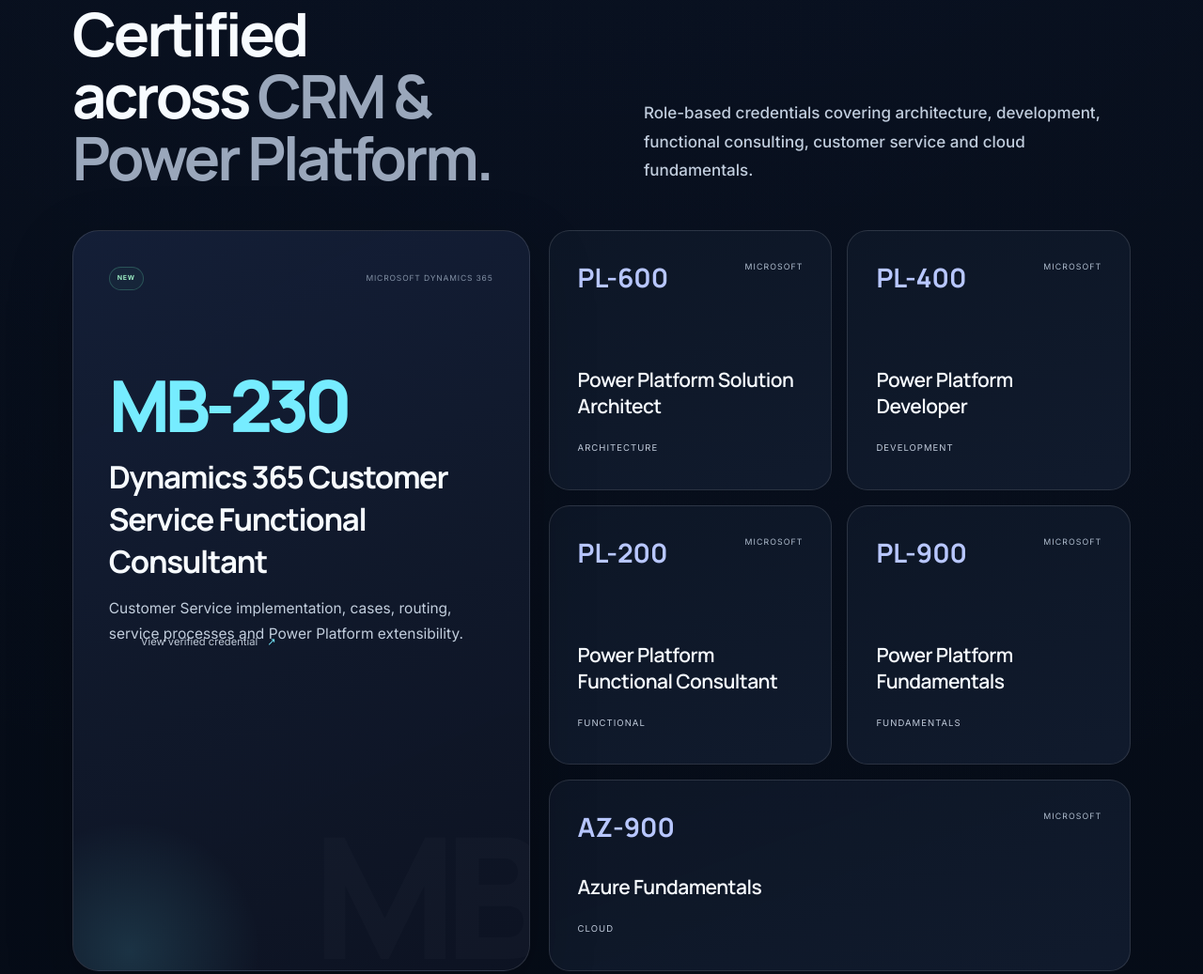
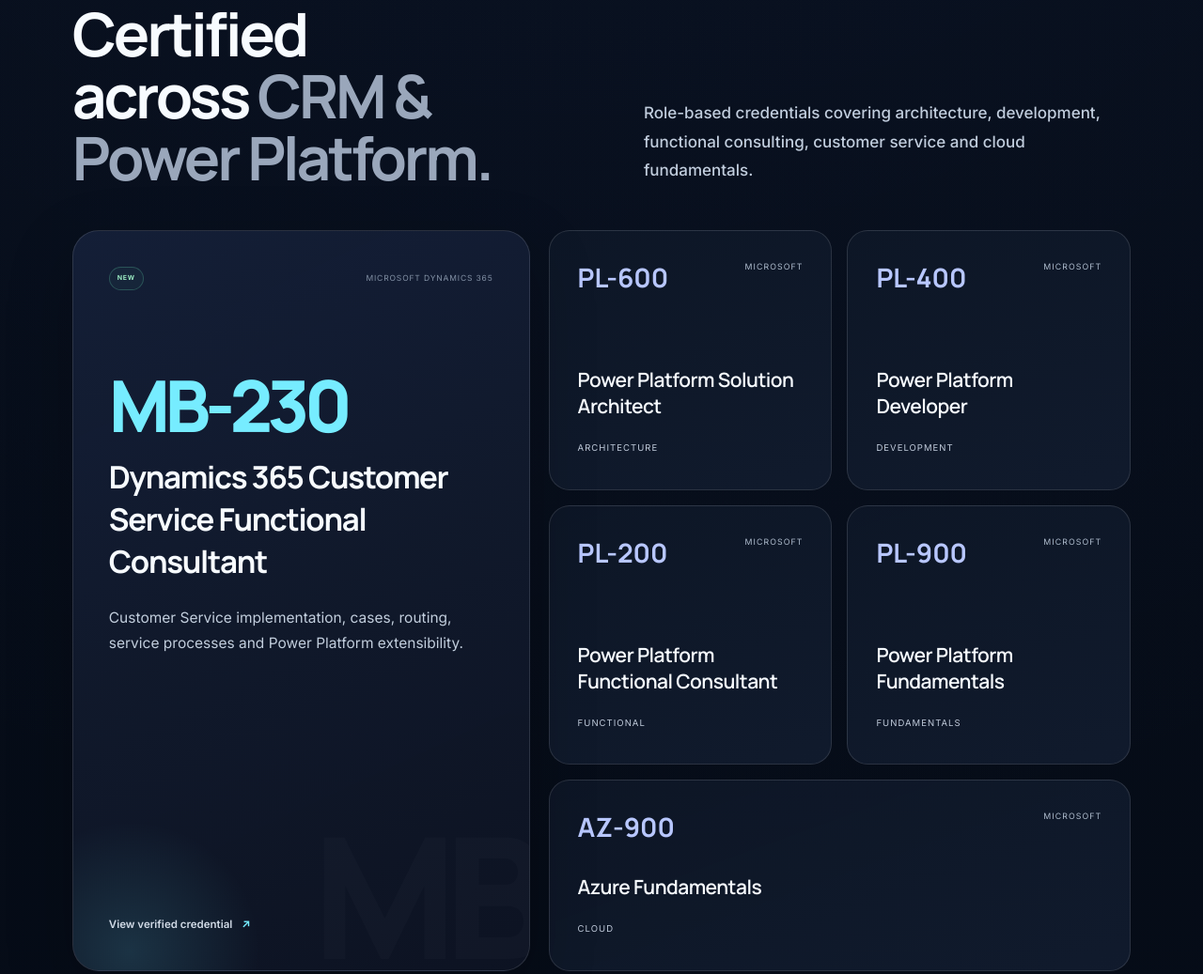
Before and after one commit to HaseebAhmad12-tech/haseeb-ahmad-portfolio, a website: page index.html in a window 1280 px wide. Shown: the part 6157-7194 px from the top of the page at 94% size. Drawn offline with Linux system fonts and the light colour scheme; no server answers.

Commit message:
Update style.css

```diff
--- a/style.css
+++ b/style.css
@@ -537,7 +537,28 @@ body{
   .portrait-card{width:min(100%,320px);padding:12px;border-radius:24px}
   .portrait-badge{left:18px;right:18px;bottom:18px;font-size:10px}
 }
+/* Fix MB-230 credential link position */
+.cert-feature{
+  display:flex;
+  flex-direction:column;
+}
 
+.cert-link{
+  position:static !important;
+  margin-top:auto;
+  padding-top:24px;
+  left:auto !important;
+  bottom:auto !important;
+
+  color:#d2dbe7;
+  font-size:11.5px;
+  font-weight:600;
+}
+
+.cert-link span{
+  margin-left:7px;
+  color:var(--cyan);
+}
 
 /* Visitor counter */
 .hero-metrics{
```
